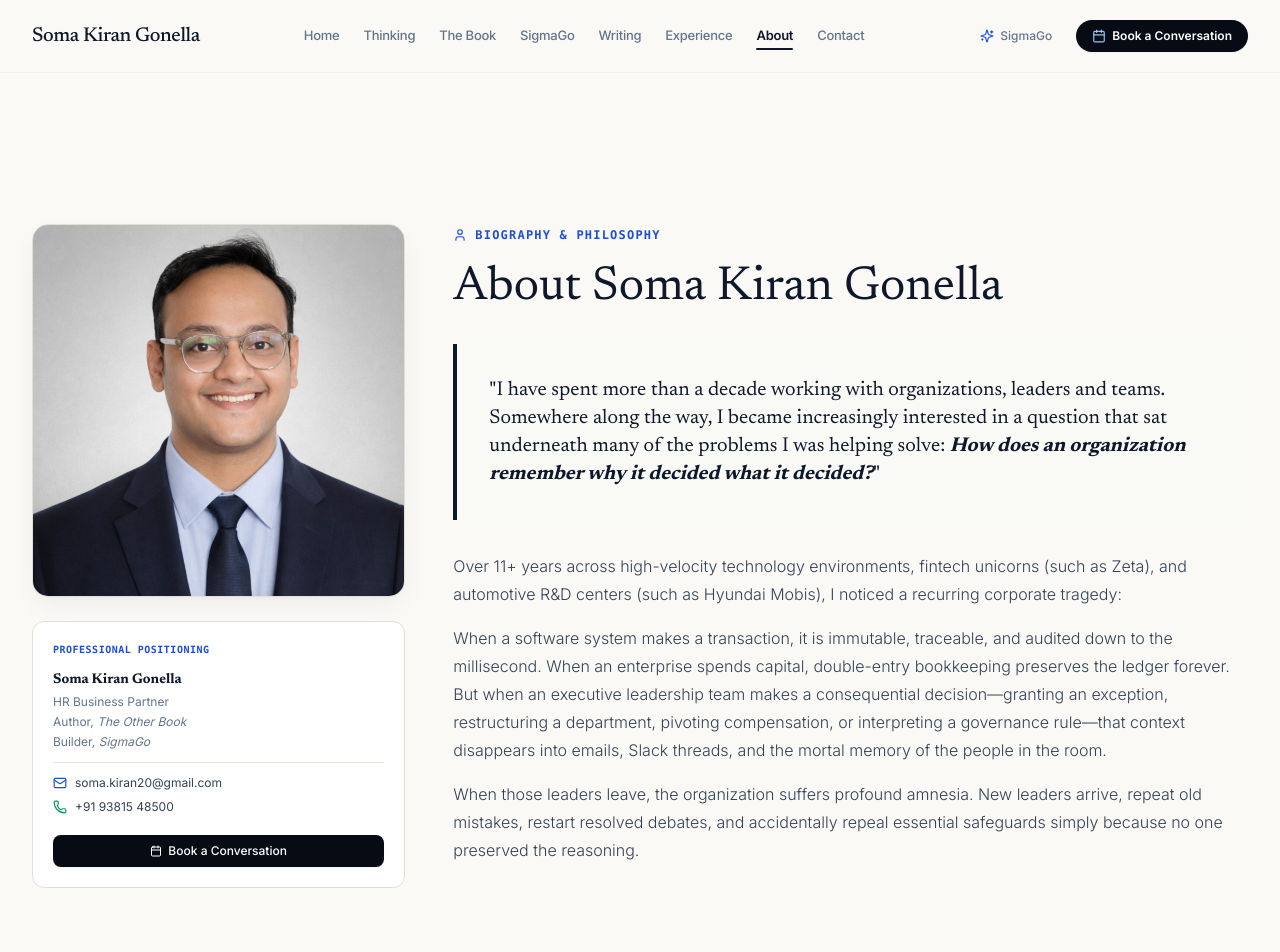
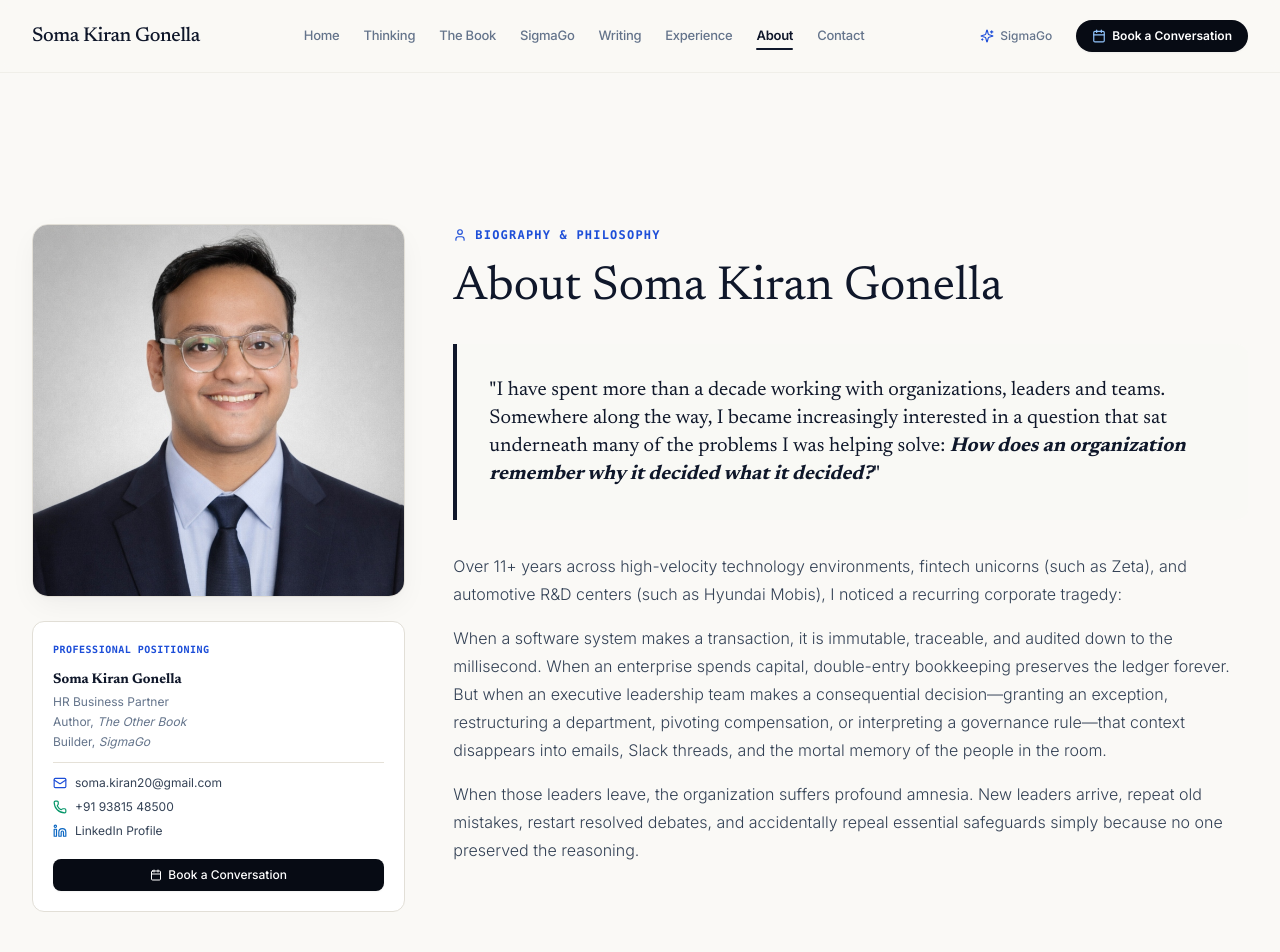
Before and after one commit to luckykiran2024/soma-thought-leadership, a Next.js app: page /about in a window 1280 px wide. Shown: the top 952 px of the page. Built offline with nearby package versions, Linux system fonts and the light colour scheme.

Commit message:
Update email to soma.kiran20@gmail.com, calendar scheduling, and add LinkedIn profile link

```diff
--- a/src/app/about/page.tsx
+++ b/src/app/about/page.tsx
@@ -2,7 +2,7 @@ import React from 'react';
 import Image from 'next/image';
 import Link from 'next/link';
 import { Metadata } from 'next';
-import { ArrowRight, User, Briefcase, BookOpen, Sparkles, Mail, Phone, Calendar } from 'lucide-react';
+import { ArrowRight, User, Briefcase, BookOpen, Sparkles, Mail, Phone, Calendar, Linkedin } from 'lucide-react';
 import JsonLd from '@/components/seo/JsonLd';
 
 export const metadata: Metadata = {
@@ -54,6 +54,15 @@ export default function AboutPage() {
               >
                 <Phone className="w-3.5 h-3.5 mr-2 text-emerald-600" />
                 <span>+91 93815 48500</span>
+              </a>
+              <a
+                href="https://www.linkedin.com/in/soma-kiran-gonella-a9160626/"
+                target="_blank"
+                rel="noopener noreferrer"
+                className="flex items-center hover:text-ink transition-colors"
+              >
+                <Linkedin className="w-3.5 h-3.5 mr-2 text-[#0A66C2]" />
+                <span>LinkedIn Profile</span>
               </a>
             </div>
 
--- a/src/app/book-a-conversation/page.tsx
+++ b/src/app/book-a-conversation/page.tsx
@@ -2,7 +2,7 @@
 
 import React, { useState } from 'react';
 import Link from 'next/link';
-import { Calendar, Clock, ArrowRight, ExternalLink, Shield, CheckCircle2, User, Sparkles, BookOpen, Compass } from 'lucide-react';
+import { Calendar, Clock, ArrowRight, ExternalLink, Shield, CheckCircle2, User, Sparkles, BookOpen, Compass, Mail } from 'lucide-react';
 import { APPOINTMENT_TYPES } from '@/lib/content';
 
 export default function BookConversationPage() {
@@ -12,7 +12,7 @@ export default function BookConversationPage() {
   // Read environment variable or fallback to Google Calendar appointment scheduling link
   const defaultBookingUrl =
     process.env.NEXT_PUBLIC_GOOGLE_BOOKING_URL ||
-    'https://calendar.google.com/calendar/u/0/appointments/schedules/AcZssZ0AAAAAAAAAAAAAA';
+    'https://calendar.google.com/calendar/render?action=TEMPLATE&text=Conversation+with+Soma+Kiran+Gonella&add=soma.kiran20@gmail.com';
 
   const currentAppointment = APPOINTMENT_TYPES.find((a) => a.id === selectedType) || APPOINTMENT_TYPES[0];
 
@@ -127,14 +127,21 @@ export default function BookConversationPage() {
             </h2>
           </div>
 
-          <div className="flex items-center space-x-3">
+          <div className="flex flex-wrap items-center gap-3">
             <button
               onClick={handleOpenGoogleBooking}
               className="px-6 py-3 rounded-full bg-navy-950 hover:bg-navy-900 text-white text-xs font-semibold transition-all shadow-sm flex items-center space-x-2 group"
             >
-              <span>Choose a Time on Google Calendar</span>
+              <span>Schedule on Google Calendar</span>
               <ExternalLink className="w-3.5 h-3.5 group-hover:translate-x-0.5 transition-transform" />
             </button>
+            <a
+              href="mailto:soma.kiran20@gmail.com?subject=Schedule%20a%20Conversation%20with%20Soma%20Kiran%20Gonella"
+              className="px-5 py-3 rounded-full border border-editorial-border bg-white hover:bg-surface text-ink text-xs font-semibold transition-colors flex items-center space-x-1.5 shadow-xs"
+            >
+              <Mail className="w-3.5 h-3.5 text-accent" />
+              <span>Email Directly</span>
+            </a>
           </div>
         </div>
 
--- a/src/app/contact/page.tsx
+++ b/src/app/contact/page.tsx
@@ -130,10 +130,10 @@ export default function ContactPage() {
               </a>
 
               <a
-                href="https://www.linkedin.com"
+                href="https://www.linkedin.com/in/soma-kiran-gonella-a9160626/"
                 target="_blank"
                 rel="noopener noreferrer"
-                className="flex items-start p-3 rounded-lg border border-editorial-border bg-surface hover:bg-white transition-all group"
+                className="flex items-start p-4 rounded-xl border border-editorial-border bg-white hover:bg-surface transition-all group"
               >
                 <Linkedin className="w-4 h-4 text-[#0A66C2] mr-3 mt-0.5 flex-shrink-0 group-hover:scale-110 transition-transform" />
                 <div>
--- a/src/components/layout/Footer.tsx
+++ b/src/components/layout/Footer.tsx
@@ -93,7 +93,7 @@ export default function Footer() {
               </li>
               <li>
                 <a
-                  href="https://www.linkedin.com"
+                  href="https://www.linkedin.com/in/soma-kiran-gonella-a9160626/"
                   target="_blank"
                   rel="noopener noreferrer"
                   className="flex items-center text-slate-300 hover:text-white transition-colors group"
--- a/src/components/seo/JsonLd.tsx
+++ b/src/components/seo/JsonLd.tsx
@@ -21,7 +21,7 @@ export default function JsonLd({ type, data = {} }: JsonLdProps) {
       telephone: '+91 93815 48500',
       url: 'https://somakirangonella.com',
       sameAs: [
-        'https://www.linkedin.com',
+        'https://www.linkedin.com/in/soma-kiran-gonella-a9160626/',
       ],
       knowsAbout: [
         'Organizational Decision Intelligence',
```
